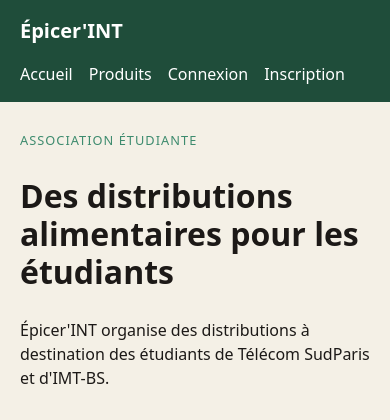
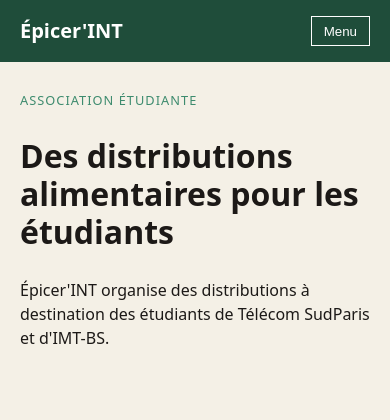
Before and after one commit to RabahSend/Epicer-int, a Django app: page / in a window 390 px wide. Shown: the top 420 px of the page. Run offline with Django 5.2, Linux system fonts and the light colour scheme.

Commit message:
Ajoute le responsive au menu

```diff
--- a/epicerIntApp/core/static/core/css/layout.css
+++ b/epicerIntApp/core/static/core/css/layout.css
@@ -70,9 +70,33 @@
     color: var(--vert-clair);
   }
 
+  .nav-toggle {
+    display: none;
+    background: transparent;
+    color: white;
+    border: 1px solid white;
+    padding: 0.4rem 0.75rem;
+    cursor: pointer;
+  }
+  .site-nav button {
+    background: none;
+    border: none;
+    color: white;
+    font: inherit;
+    cursor: pointer;
+    padding: 0;
+  }
+
   @media (max-width: 700px) {
-    .site-header__inner {
+    .nav-toggle {
+      display: inline-block;
+    }
+    .site-nav {
+      display: none;
+      width: 100%;
       flex-direction: column;
-      align-items: flex-start;
+    }
+    .site-nav.is-open {
+      display: flex;
     }
   }
--- /dev/null
+++ b/epicerIntApp/core/static/core/js/nav.js
@@ -0,0 +1,7 @@
+const toggle = document.querySelector("[data-nav-toggle]");
+const nav = document.querySelector("#site-nav");
+
+toggle.addEventListener("click", () => {
+  const open = nav.classList.toggle("is-open");
+  toggle.setAttribute("aria-expanded", open);
+});
--- a/epicerIntApp/core/templates/base.html
+++ b/epicerIntApp/core/templates/base.html
@@ -12,7 +12,17 @@
     <div class="site-header__inner">
       <a class="brand" href="{% url 'home' %}">Épicer'INT</a>
 
-      <nav class="site-nav" aria-label="Navigation principale">
+        <button
+            type="button"
+            class="nav-toggle"
+            data-nav-toggle
+            aria-controls="site-nav"
+            aria-expanded="false"
+            >
+            Menu
+        </button>
+
+      <nav id="site-nav" class="site-nav" aria-label="Navigation principale">
         <a href="{% url 'home' %}">Accueil</a>
         <a href="{% url 'products' %}">Produits</a>
         {% if user.is_authenticated %}
@@ -37,5 +47,7 @@
   <main class="site-main">
     {% block content %}{% endblock %}
   </main>
+
+  <script src="{% static 'core/js/nav.js' %}"></script>
 </body>
 </html>
```
